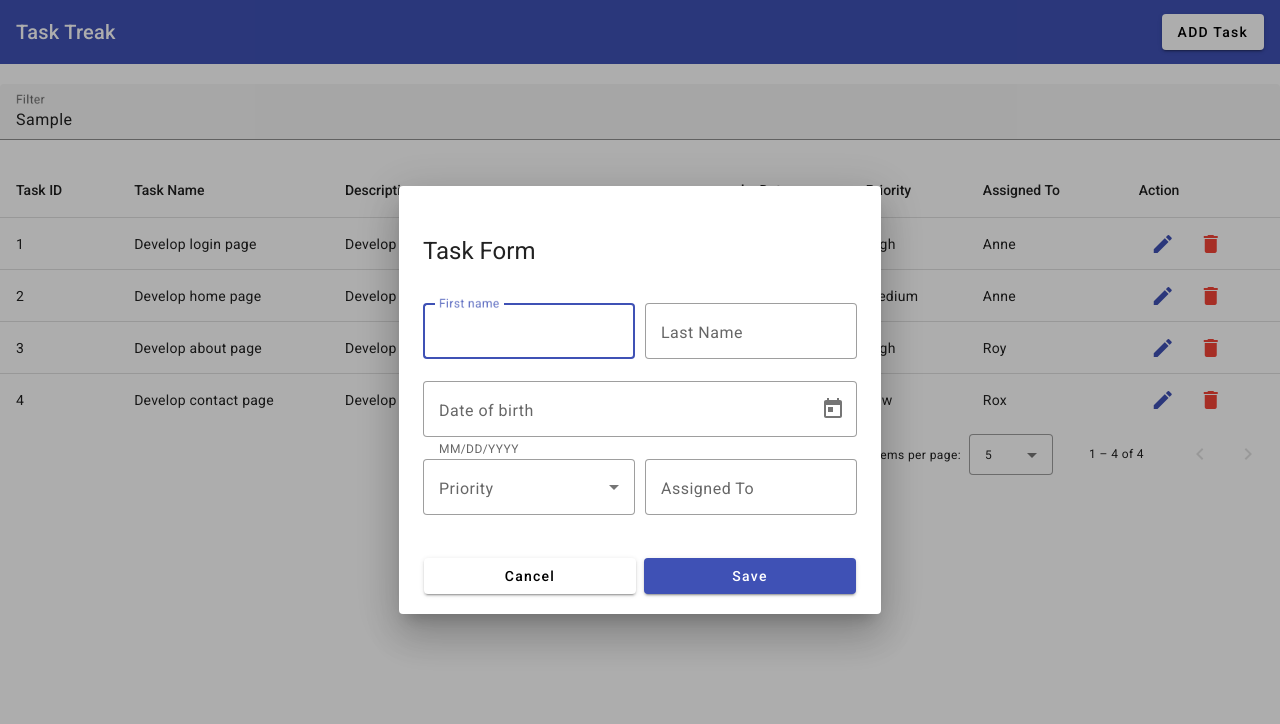
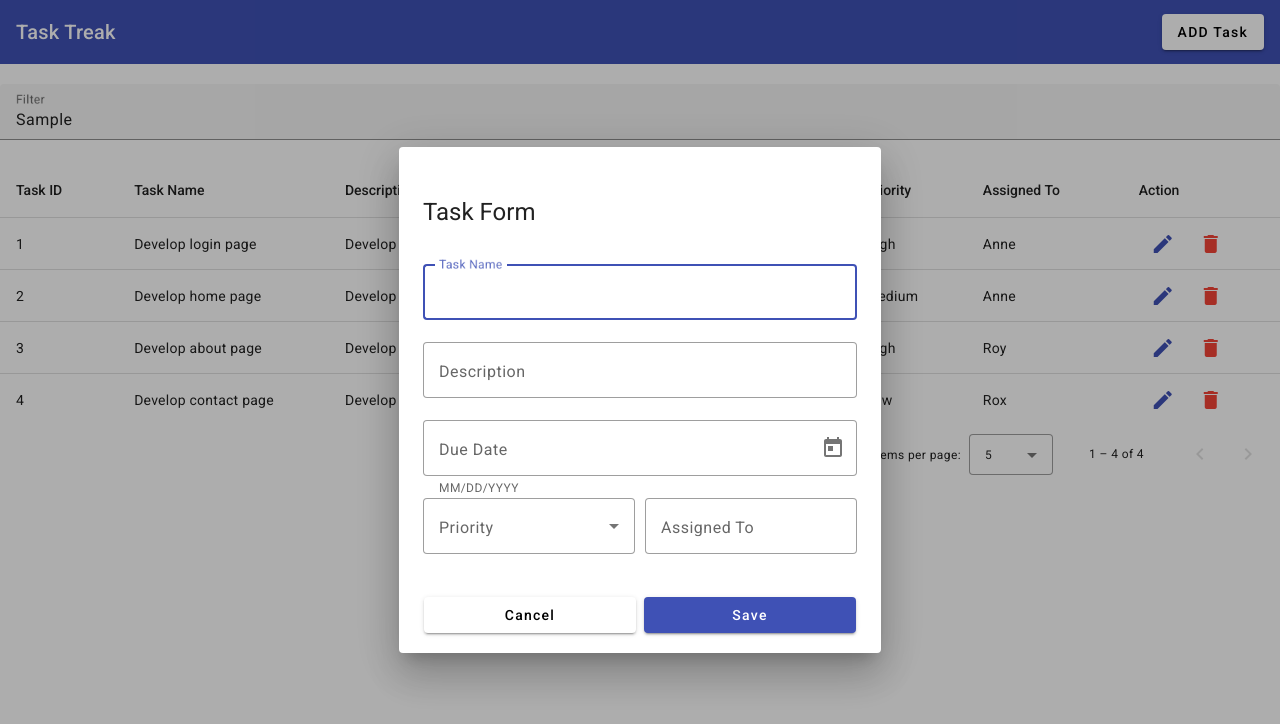
Before and after one commit to MadushaniR/Task-Management-Dashboard, an Angular app: page / in a window 1280 px wide. Both pictures are taken after typing "Sample" into the empty fields and a click on the button "ADD Task". Shown: the top 724 px of the page. Built offline with nearby package versions, Linux system fonts and the light colour scheme; data requests are answered from the project's data file.

Commit message:
task form updated

```diff
--- a/src/app/app.component.html
+++ b/src/app/app.component.html
@@ -24,7 +24,6 @@
         <td mat-cell *matCellDef="let row"> {{row.id}} </td>
       </ng-container>
 
-      <!-- Progress Column -->
       <ng-container matColumnDef="taskName">
         <th mat-header-cell *matHeaderCellDef mat-sort-header> Task Name </th>
         <td mat-cell *matCellDef="let row"> {{row.taskName}}</td>
--- a/src/app/task-add-edit/task-add-edit.component.html
+++ b/src/app/task-add-edit/task-add-edit.component.html
@@ -5,19 +5,21 @@
     <div mat-dialog-content class="content">
         <div class="row">
             <mat-form-field appearance="outline">
-                <mat-label>First name</mat-label>
-                <input matInput type="text" placeholder="Ex. Technical" formControlName="taskName">
-            </mat-form-field>
-            <mat-form-field appearance="outline">
-                <mat-label>Last Name</mat-label>
-                <input matInput placeholder="Ex. Babaji" formControlName="description">
+                <mat-label>Task Name</mat-label>
+                <input matInput type="text" placeholder="Task 1" formControlName="taskName">
             </mat-form-field>
         </div>
 
         <div class="row">
+            <mat-form-field appearance="outline">
+                <mat-label>Description</mat-label>
+                <input matInput placeholder="this is task 1" formControlName="description">
+            </mat-form-field>
+        </div>
 
+        <div class="row">
             <mat-form-field appearance="outline">
-                <mat-label>Date of birth</mat-label>
+                <mat-label>Due Date</mat-label>
                 <input matInput [matDatepicker]="picker" formControlName="dueDate">
                 <mat-hint>MM/DD/YYYY</mat-hint>
                 <mat-datepicker-toggle matIconSuffix [for]="picker"></mat-datepicker-toggle>
@@ -25,14 +27,11 @@
             </mat-form-field>
         </div>
 
-
-
         <div class="row">
             <mat-form-field appearance="outline">
                 <mat-label>Priority</mat-label>
                 <mat-select formControlName="priority">
-                    <mat-option *ngFor="let val of priority" [value]="val">{{val}}
-                    </mat-option>
+                    <mat-option *ngFor="let val of priority" [value]="val">{{val}}</mat-option>
                 </mat-select>
             </mat-form-field>
             <mat-form-field appearance="outline">
@@ -43,6 +42,6 @@
     </div>
     <div mat-dialog-actions class="action">
         <button mat-raised-button type="button" [mat-dialog-close]="false">Cancel</button>
-        <button mat-raised-button color="primary" type="submit">{{data ? 'Update': 'Save'}}</button>
+        <button mat-raised-button color="primary" type="submit">{{data ? 'Update' : 'Save'}}</button>
     </div>
 </form>
```
